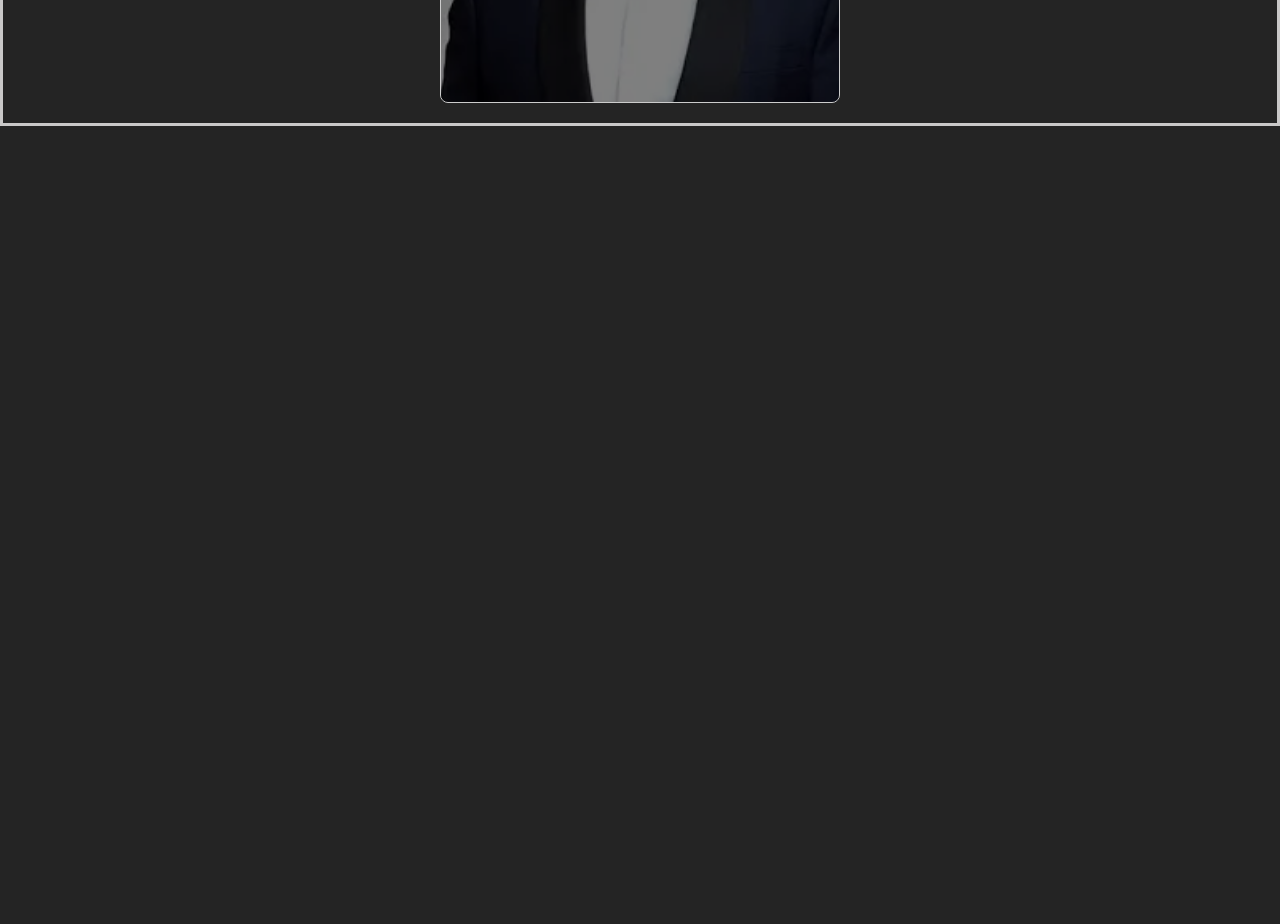
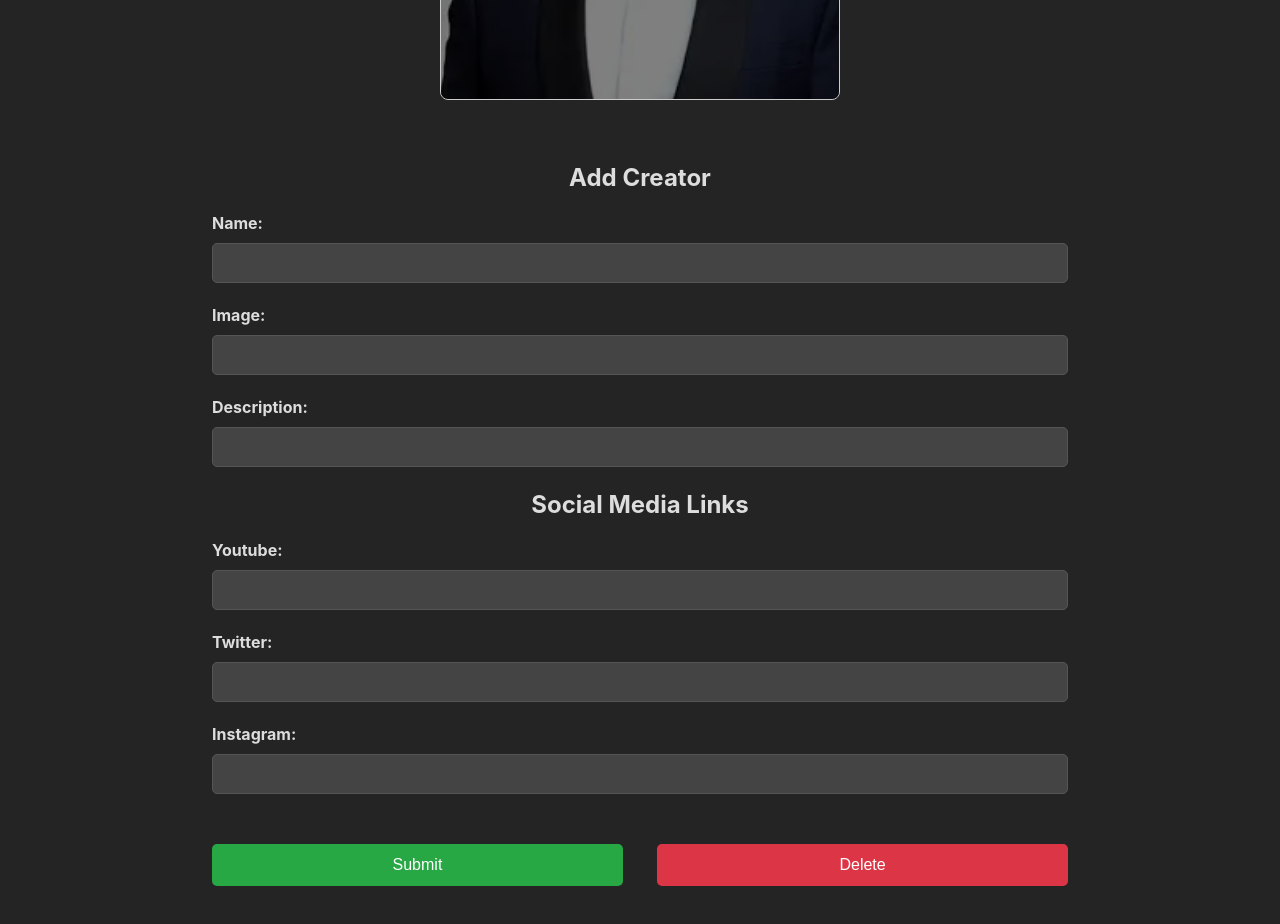
Before and after one commit to TasawarSaraf/creatorverse, a React (Vite) app: page /add-creator in a window 1280 px wide. Shown: the part 900-1824 px from the top of the page. Before the commit the page ends 1026 px from the top, so only its background shows below. Built offline with nearby package versions, Linux system fonts and the light colour scheme; no server answers.

Commit message:
finished view creators and add creator pages

```diff
--- a/package.json
+++ b/package.json
@@ -13,6 +13,7 @@
     "@fortawesome/free-brands-svg-icons": "^6.6.0",
     "@fortawesome/react-fontawesome": "^0.2.2",
     "@supabase/supabase-js": "^2.45.1",
+    "dot-env": "^0.0.1",
     "react": "^18.3.1",
     "react-dom": "^18.3.1",
     "react-router-dom": "^6.26.0"
--- a/src/App.css
+++ b/src/App.css
@@ -2,5 +2,5 @@
   margin:0;
   padding: 0;
   box-sizing: border-box;
-  border: 1px solid rgb(201, 200, 200);
+  /* border: 1px solid rgb(201, 200, 200); */
 }
--- a/src/App.jsx
+++ b/src/App.jsx
@@ -36,6 +36,8 @@ function App() {
 
       {/** Set the routes here on App.js */}
       <Routes/>
+
+
     </>
   )
 }
--- a/src/client.js
+++ b/src/client.js
@@ -1,6 +1,6 @@
 import { createClient } from '@supabase/supabase-js';
 
-const URL = process.env.URL;
-const API_KEY = process.env.API_KEY;
+const URL = process.env.REACT_APP_URL;
+const API_KEY = process.env.REACT_APP_API_KEY;
 
 export const supabase = createClient(URL, API_KEY);
--- a/src/components/Card.jsx
+++ b/src/components/Card.jsx
@@ -13,7 +13,7 @@ const Card = ({name, description, socialMediaLinks, imageUrl}) =>{
       };
 
     return(
-        /**this is the image that will be the background of the  */
+        /**this is the image that will be the background (grab from online so it can work)  */
         <div className='card-container' style={{backgroundImage: `url(${imageUrl})`}}>
         {/**this will apply to the container where the name and the two buttons are included  */}
             <div className='first-container'>
@@ -22,10 +22,10 @@ const Card = ({name, description, socialMediaLinks, imageUrl}) =>{
                 </div>
                 <div className='buttons-container'>
                     <button className="info">
-                         <FontAwesomeIcon icon={faPenToSquare} size="1.5x" />
+                         <FontAwesomeIcon icon={faPenToSquare} size="1x" />
                     </button>
                     <button className='edit'>
-                          <FontAwesomeIcon icon={faInfo} size="1.5x" />
+                          <FontAwesomeIcon icon={faInfo} size="1x" />
                     </button>
                 </div>
             </div>
--- a/src/components/styles/Card.css
+++ b/src/components/styles/Card.css
@@ -34,8 +34,8 @@
 .third-container {
     position: relative;
     z-index: 2;
-    width: 100%;               /* Ensure containers take full width */
-    max-width: 360px;           /* Limit max width for centering */
+    width: 100%;   /* Ensure containers take full width */
+    max-width: 360px; /* Limit max width for centering */
 }
 
 .first-container {
--- a/src/pages/AddCreator.jsx
+++ b/src/pages/AddCreator.jsx
@@ -1,9 +1,147 @@
-import React from "react";
-
+import React, {useState} from "react";
+import { supabase } from "../client";
+import './styles/AddCreator.css';
 
 
 
 const AddCreator = () =>{
+    const [name, setName] = useState("");
+    const [imageURL, setImageURL] = useState("");
+    const [description, setDescription] = useState("");
+    const [youtube, setYoutube] = useState('');
+    const [twitter, setTwitter] = useState('');
+    const [instagram, setInstagram] = useState('');
+
+
+    const addCreator = async (e) =>{
+        e.preventDefault();
+
+        /**make sure at least one social media link is provided otherwise sent an error */
+
+        if(!youtube && !twitter && !instagram){
+            alert("Please provide at least one social media link!");
+            return;
+        }
+
+        /**make sure to store the social media links in an array since it is type "jsonb" */
+
+        const socialMediaLinks = [
+            youtube && {platform: 'Youtube', url: youtube},
+            twitter && {platform: 'Twitter', url: twitter},
+            instagram && {platform: 'Instagram', url:instagram}
+        ]
+
+        const {creatorData, error} = await supabase.from('creators').insert([
+            {
+                name: name,
+                url: socialMediaLinks,
+                description: description,
+                imageURL: imageURL
+            }
+        ]);
+
+        if (error){
+            console.log("Could not add creator");
+        } else{
+            alert('Creator added successfully!');
+            // Clear form fields (for another creator if needs to be added)
+            setName('');
+            setImageURL('');
+            setDescription('');
+            setYoutube('');
+            setTwitter('');
+            setInstagram('');
+        }
+    }
+
+
+    /** this is for deleeting the creator */
+    const deleteCreator = async () =>{
+        alert("Deleted.");
+    }
+
+
+    return (
+
+        <div className="add-creator-container">
+            <h1>Add Creator</h1>
+
+            <form onSubmit={addCreator} className="add-creator-form">
+                <div className="add-creator-form-item">
+                    <label>Name:</label>
+                    <input
+                        type="text"
+                        value={name}
+                        onChange={(e) => setName(e.target.value)}
+                        required
+                    />
+                </div>
+
+                <div className="add-creator-form-item">
+                    <label>Image:</label>
+                    <input
+                        type="text"
+                        value={imageURL}
+                        onChange={(e) => setImageURL(e.target.value)}
+                        required
+                    />
+                </div>
+
+                <div className="add-creator-form-item">
+                    <label>Description:</label>
+                    <input
+                        type="text"
+                        value={description}
+                        onChange={(e) => setDescription(e.target.value)}
+                        required
+                    />
+                </div>
+
+                <h1>Social Media Links</h1>
+                <div className="add-creator-form-item">
+                    <label>Youtube:</label>
+                    <input
+                        type="text"
+                        value={youtube}
+                        onChange={(e) => setYoutube(e.target.value)}
+                        required
+                    />
+                </div>
+
+
+                <div className="add-creator-form-item">
+                    <label>Twitter:</label>
+                    <input
+                        type="text"
+                        value={twitter}
+                        onChange={(e) => setTwitter(e.target.value)}
+                        required
+                    />
+                </div>
+
+
+                <div className="add-creator-form-item">
+                    <label>Instagram:</label>
+                    <input
+                        type="text"
+                        value={instagram}
+                        onChange={(e) => setInstagram(e.target.value)}
+                        required
+                    />
+                </div>
+
+
+                <div className="add-creator-form-buttons">
+                    <button type="submit" className="submit-button">
+                        Submit
+                    </button>
+                    <button type="button" onClick={deleteCreator} className="delete-button">
+                        Delete
+                    </button>
+                </div>
+            </form>
+        </div>
+    )
 
 }
 
--- /dev/null
+++ b/src/pages/styles/AddCreator.css
@@ -0,0 +1,109 @@
+/* Container for the whole form */
+.add-creator-container {
+    width: 70%; /* Make it take the full width of the page */
+    margin: 0 auto;
+    padding: 40px 20px;
+    background-color: transparent; /* Darker background color */
+    border-radius: 10px;
+    color: #fff; /* Ensure text is white for contrast */
+  }
+
+  /* Header style */
+  .add-creator-container h1 {
+    text-align: center;
+    color: #fff;
+    margin-bottom: 20px;
+    font-size: 2rem;
+  }
+
+  /* Form styling */
+  .add-creator-form {
+    display: flex;
+    flex-direction: column;
+    width: 100%;
+  }
+
+  .add-creator-form-item {
+    margin-bottom: 20px;
+    width: 100%;
+  }
+
+  .add-creator-form-item label {
+    display: block;
+    margin-bottom: 8px;
+    color: #ddd; /* Light gray color for labels */
+    font-weight: bold;
+    font-size: 1rem;
+  }
+
+  .add-creator-form-item input {
+    width: 100%;
+    padding: 10px;
+    border: 1px solid #555; /* Darker border for inputs */
+    border-radius: 5px;
+    font-size: 1rem;
+    background-color: #444; /* Darker input background */
+    color: #fff; /* White text for contrast */
+    transition: border-color 0.3s ease;
+  }
+
+  .add-creator-form-item input:focus {
+    border-color: #007bff; /* Highlight input on focus */
+    outline: none;
+  }
+
+  .add-creator-form-buttons {
+    display: flex;
+    justify-content: space-between;
+    margin-top: 30px;
+  }
+
+  /* Submit and Delete buttons */
+  .submit-button,
+  .delete-button {
+    padding: 12px 20px;
+    border: none;
+    border-radius: 5px;
+    cursor: pointer;
+    font-size: 1rem;
+    transition: background-color 0.3s ease;
+    width: 48%; /* Make buttons wider to fill the width */
+  }
+
+  .submit-button {
+    background-color: #28a745;
+    color: #fff;
+  }
+
+  .submit-button:hover {
+    background-color: #218838;
+  }
+
+  .delete-button {
+    background-color: #dc3545;
+    color: #fff;
+  }
+
+  .delete-button:hover {
+    background-color: #c82333;
+  }
+
+  /* Social Media Links section */
+  .add-creator-container h1 {
+    font-size: 1.5rem;
+    margin-bottom: 15px;
+    color: #ddd; /* Matching label color */
+  }
+
+  /* Make sure the form takes up full width on all screen sizes */
+  @media (max-width: 768px) {
+    .add-creator-form-buttons {
+      flex-direction: column;
+      gap: 10px;
+    }
+
+    .submit-button,
+    .delete-button {
+      width: 100%; /* Full width for buttons on smaller screens */
+    }
+  }
```
Also changed, not shown: src/pages/ShowCreators.jsx (+48 -4 lines), src/pages/styles/ShowCreators.css (added, +24 -0 lines), 1 other file (tests, documents, lock files or other folders).
